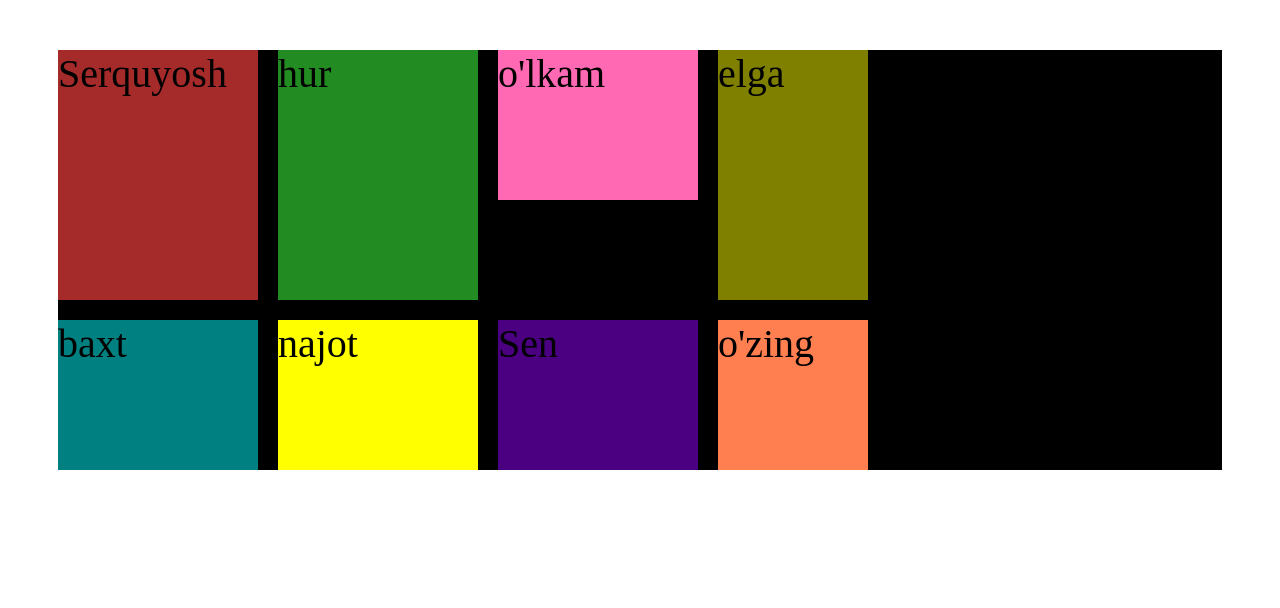
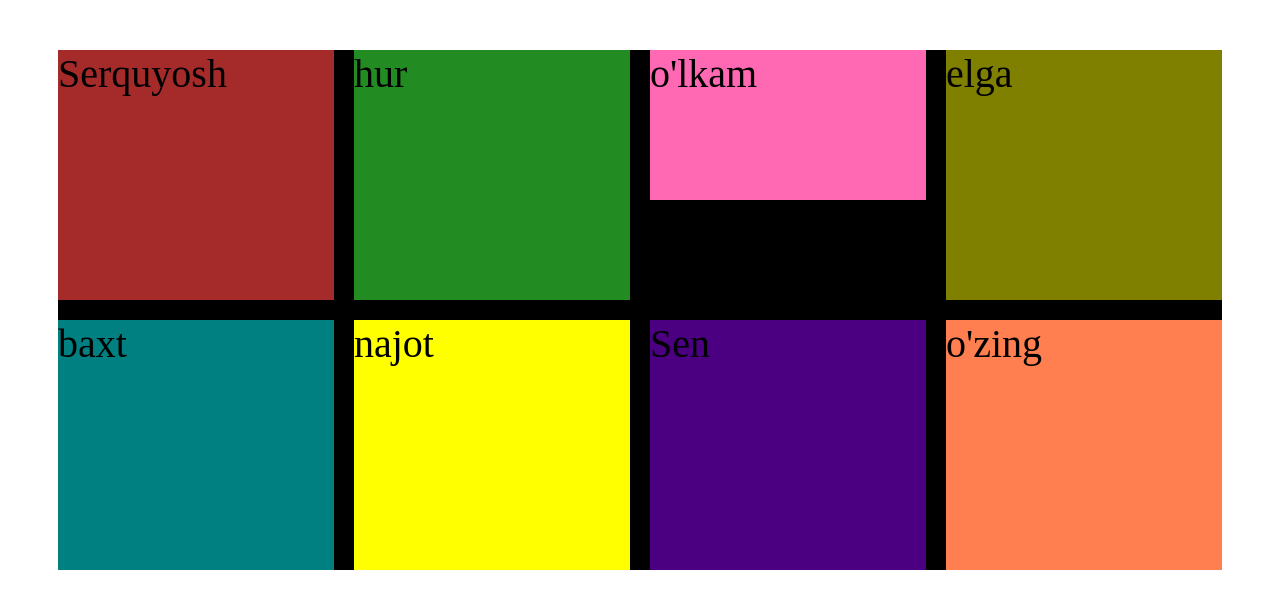
Before and after one commit to PubgGamerUzbSila/TenX-academy, a plain HTML site: page JavaScript/45-dars/grid.html in a window 1280 px wide. Drawn offline with Linux system fonts and the light colour scheme.

Commit message:
start 1fr

```diff
--- a/JavaScript/45-dars/grid.css
+++ b/JavaScript/45-dars/grid.css
@@ -6,8 +6,9 @@
     font-size: 40px;
     background-color: rgb(0,0,0);
     display: grid;
-    grid-template-columns: 200px 200px 200px 150px;
-    grid-template-rows: 250px 150px;
+    /* grid-template-columns: 200px 200px 200px 150px; */
+    grid-template-columns: 1fr 1fr 1fr 1fr;
+    grid-template-rows: 250px 250px;
     gap: 20px;
 }
 .el-1 {
```
